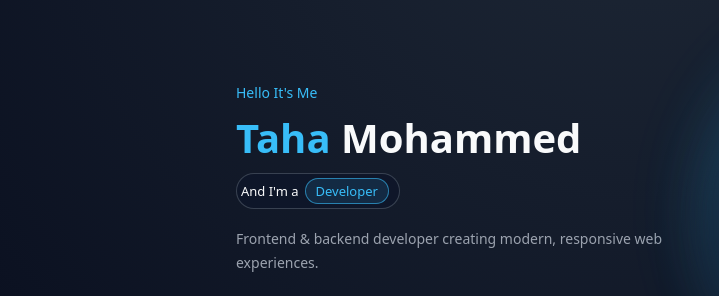
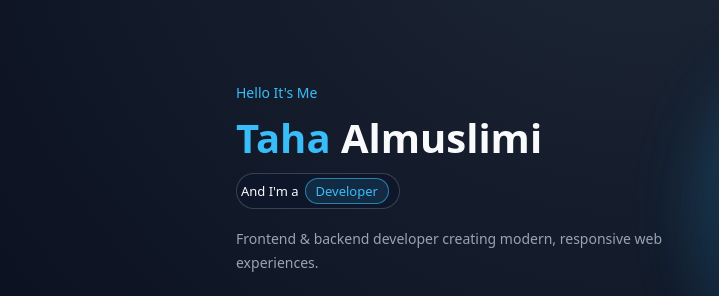
Before and after one commit to Taha-almuslimi/TahaPortfolio, a plain HTML site: page taha.html in a window 1280 px wide. Shown: the part 205-501 px from the top of the page, 0-719 px from the left. Drawn offline with Linux system fonts and the light colour scheme.

Commit message:
edit last name

```diff
--- a/taha.html
+++ b/taha.html
@@ -681,7 +681,7 @@
     <div class="section-inner home-grid">
       <div>
         <div class="home-eyebrow">Hello It's Me</div>
-        <h1 class="home-name"><span>Taha</span> Mohammed</h1>
+        <h1 class="home-name"><span>Taha</span> Almuslimi</h1>
         <div class="home-role">
           <span>And I'm a</span>
           <span class="role-pill">Developer</span>
```
